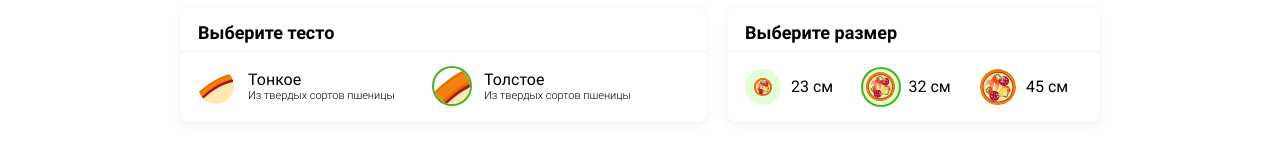
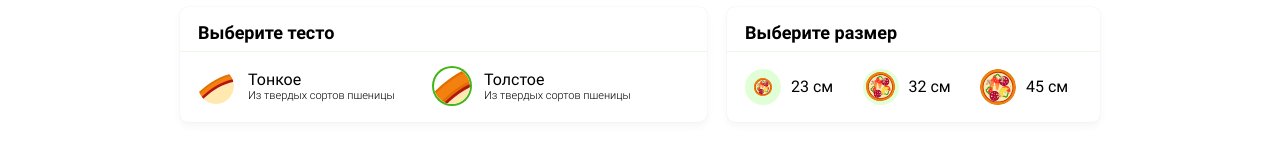
Before and after one commit to KuryakovDen/42634-pizza-1, a Vue app in the folder src/frontend/: page / in a window 1280 px wide. Shown: the part 131-281 px from the top of the page. Built offline with nearby package versions, Linux system fonts and the light colour scheme.

Commit message:
Рефакторинг кода с диаметром

```diff
--- /dev/null
+++ b/src/frontend/src/common/enums/diameterTypes.js
@@ -0,0 +1,5 @@
+export default {
+  "23 см": "small",
+  "32 см": "normal",
+  "45 см": "big",
+};
--- a/src/frontend/src/views/Index.vue
+++ b/src/frontend/src/views/Index.vue
@@ -53,33 +53,18 @@
               <h2 class="title title--small sheet__title">Выберите размер</h2>
 
               <div class="sheet__content diameter">
-                <label class="diameter__input diameter__input--small">
+                <label
+                  v-for="{ id, name, value } in diameters"
+                  :class="`diameter__input diameter__input--${value}`"
+                  :key="id"
+                >
                   <input
                     type="radio"
                     name="diameter"
-                    value="small"
+                    :value="value"
                     class="visually-hidden"
                   />
-                  <span>23 см</span>
-                </label>
-                <label class="diameter__input diameter__input--normal">
-                  <input
-                    type="radio"
-                    name="diameter"
-                    value="normal"
-                    class="visually-hidden"
-                    checked
-                  />
-                  <span>32 см</span>
-                </label>
-                <label class="diameter__input diameter__input--big">
-                  <input
-                    type="radio"
-                    name="diameter"
-                    value="big"
-                    class="visually-hidden"
-                  />
-                  <span>45 см</span>
+                  <span>{{ name }}</span>
                 </label>
               </div>
             </div>
@@ -180,6 +165,7 @@ import pizza from "@/static/pizza.json";
 import doughTypes from "@/common/enums/doughTypes.js";
 import ingridientTypes from "@/common/enums/ingridientTypes.js";
 import sauceTypes from "@/common/enums/sauceTypes.js";
+import diameterTypes from "@/common/enums/diameterTypes.js";
 
 export default {
   name: "Index",
@@ -207,6 +193,12 @@ export default {
         value: sauceTypes[sauce.name],
       }));
     },
+    diameters() {
+      return this.pizza.sizes.map((size) => ({
+        ...size,
+        value: diameterTypes[size.name],
+      }));
+    },
   },
 };
 </script>
```
